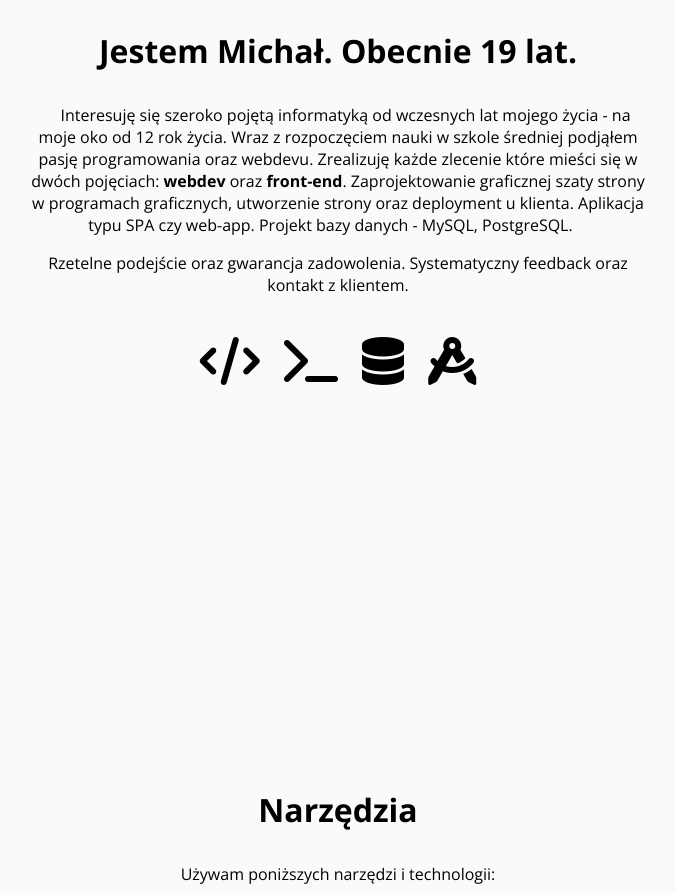
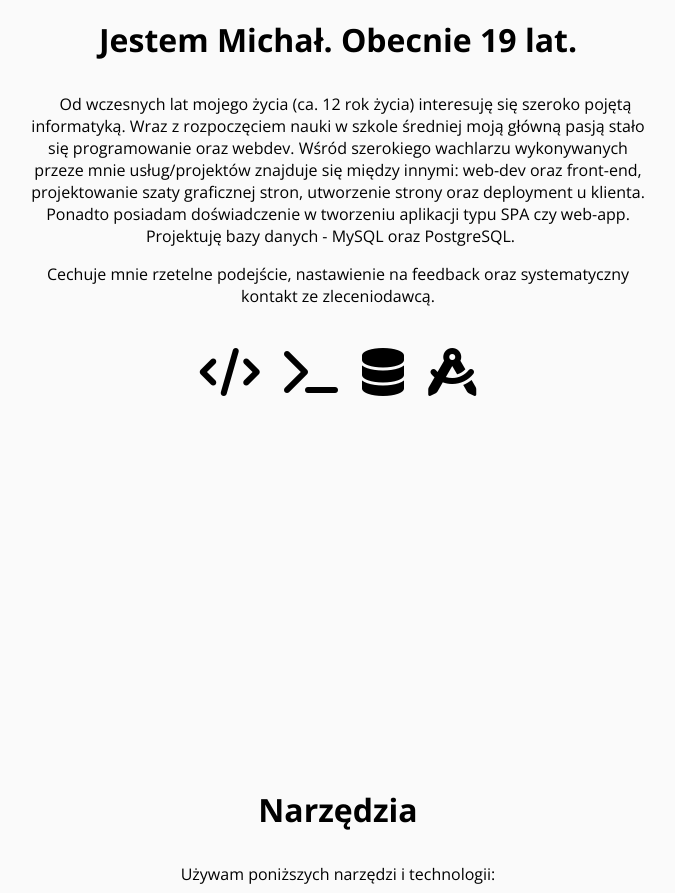
Before and after one commit to michal-cieslik/portfolio, a plain HTML site: page index.html in a window 1280 px wide. Shown: the part 1412-2305 px from the top of the page, without its empty margins (302-977 px from the left). Drawn offline with nearby package versions, Linux system fonts and the light colour scheme.

Commit message:
Modify about-me section

```diff
--- a/index.html
+++ b/index.html
@@ -55,12 +55,12 @@
         </div>
         <div id="about-me-text">
             <p id="introduction">Jestem Michał. Obecnie 19 lat.</p>
-            <span>Interesuję się szeroko pojętą informatyką od wczesnych lat mojego życia - na moje oko od 12 rok życia.
-                Wraz z rozpoczęciem nauki w szkole średniej podjąłem pasję programowania oraz webdevu. Zrealizuję każde
-                zlecenie które mieści się w dwóch pojęciach: <b>webdev</b> oraz <b>front-end</b>. Zaprojektowanie
-                graficznej szaty strony w programach graficznych, utworzenie strony oraz deployment u klienta. Aplikacja
-                typu SPA czy web-app. Projekt bazy danych - MySQL, PostgreSQL.</span>
-            <p>Rzetelne podejście oraz gwarancja zadowolenia. Systematyczny feedback oraz kontakt z klientem.</p>
+            <span>Od wczesnych lat mojego życia (ca. 12 rok życia) interesuję się szeroko pojętą informatyką.
+                Wraz z rozpoczęciem nauki w szkole średniej moją główną pasją stało się programowanie oraz webdev. Wśród szerokiego wachlarzu wykonywanych przeze mnie usług/projektów znajduje się między innymi: web-dev oraz front-end, projektowanie szaty graficznej stron,
+                utworzenie strony oraz deployment u klienta.
+
+                Ponadto posiadam doświadczenie w tworzeniu aplikacji typu SPA czy web-app. Projektuję bazy danych - MySQL oraz PostgreSQL.</span>
+            <p>Cechuje mnie rzetelne podejście, nastawienie na feedback oraz systematyczny kontakt ze zleceniodawcą.</p>
             <div id="dev-icons">
                 <i class="fas fa-code fa-3x"></i>
                 <i class="fas fa-terminal fa-3x"></i>
```
